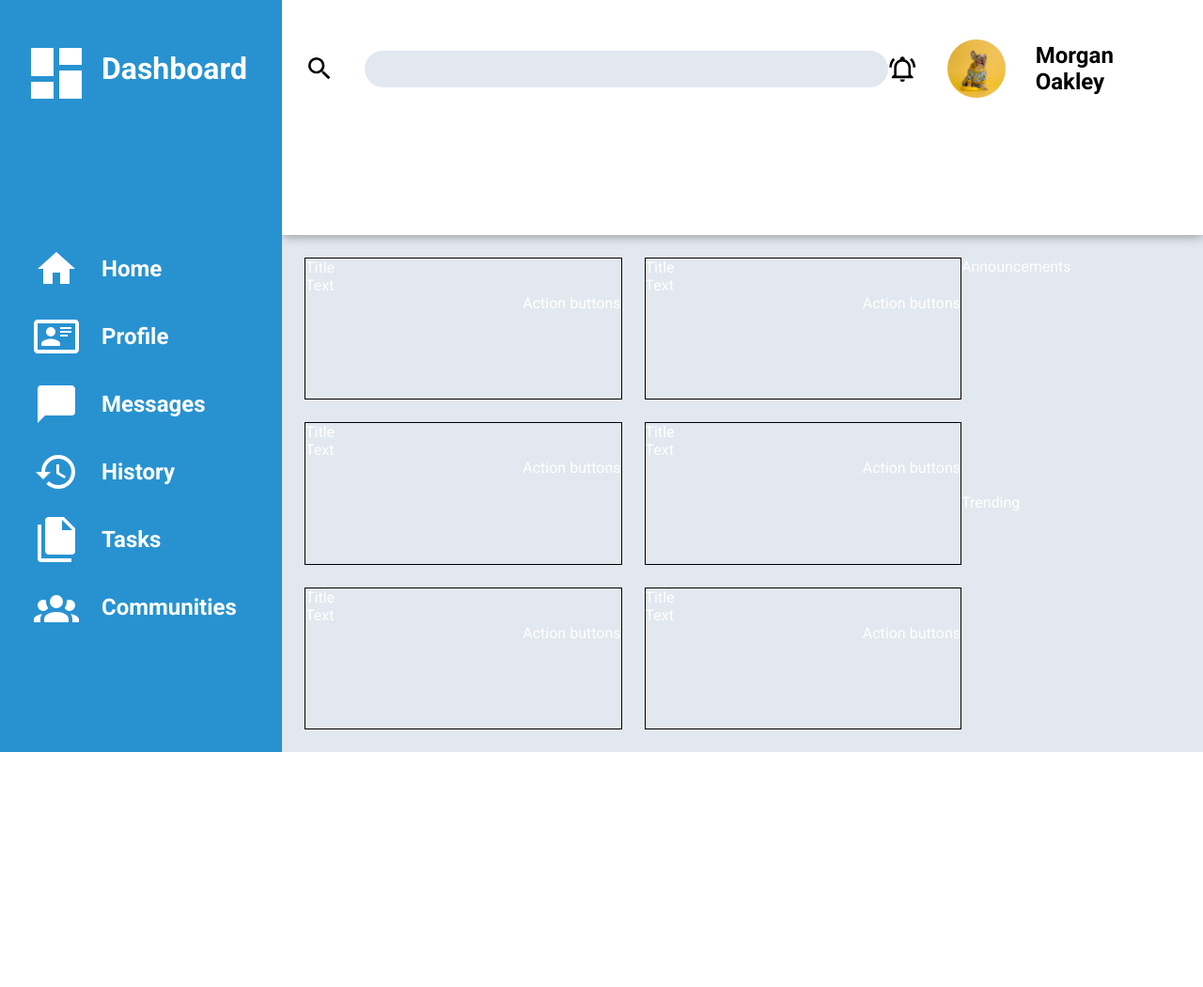
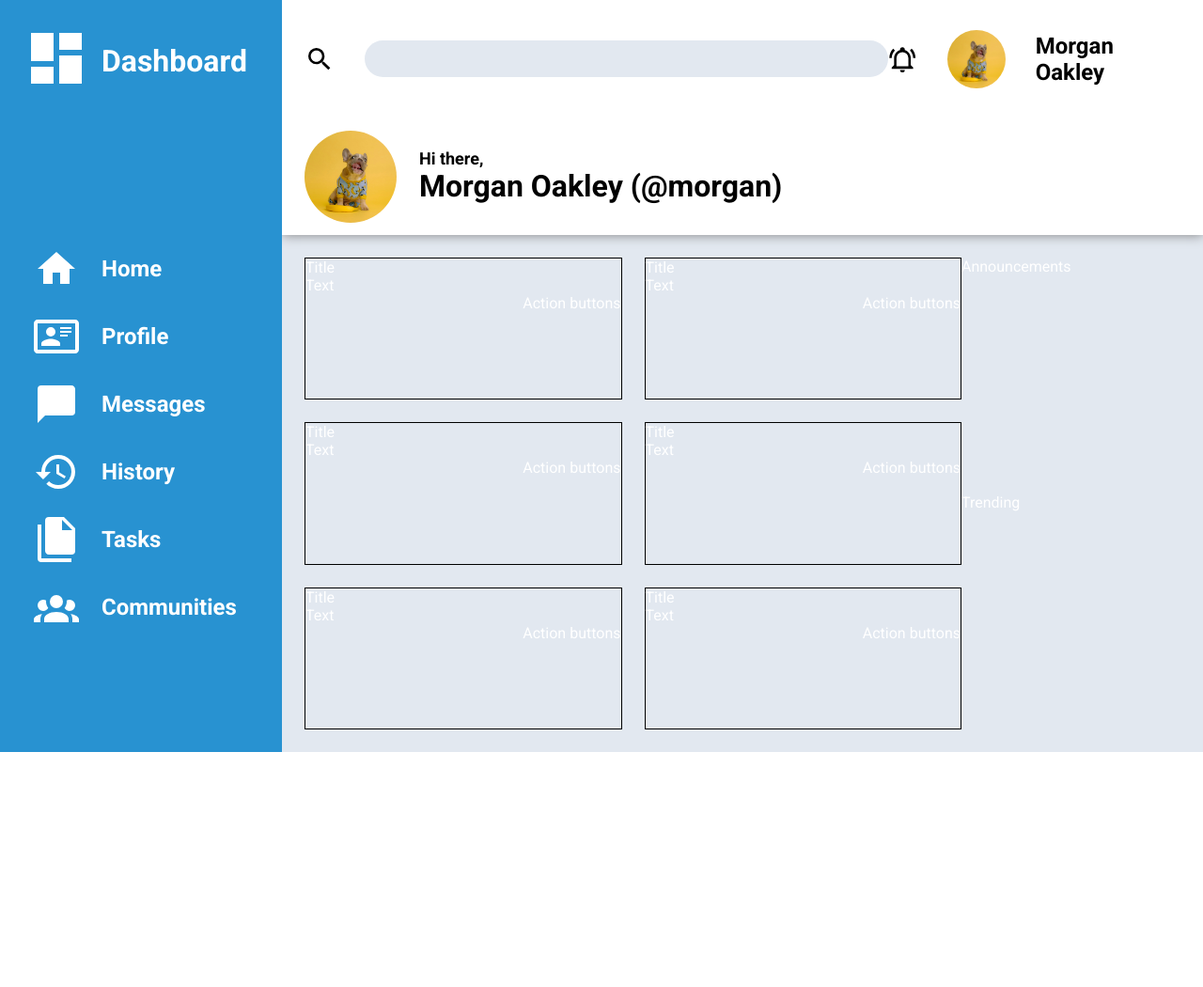
Before and after one commit to sateda/TOP-dashboard, a plain HTML site: page index.html in a window 1280 px wide. Shown: the whole page at 94% size. Drawn offline with Linux system fonts and the light colour scheme.

Commit message:
fixed logo position added welcome message

```diff
--- a/index.html
+++ b/index.html
@@ -18,7 +18,12 @@
                 <img class="avatar" src="./assets/karsten-winegeart-6V6JC0zvpgc-unsplash.jpg" alt="avatar">
                 <p id="notification-text">Morgan Oakley</p>
             </div>
-            <div class="welcome-message">Welcome</div>
+            <div class="welcome-message">
+                <img class="avatar" id="big-avatar" src="./assets/karsten-winegeart-6V6JC0zvpgc-unsplash.jpg">
+                <div>
+                    <p>Hi there,</p><p class="welcome-message" id="big-text">Morgan Oakley (@morgan)</p>
+                </div>
+            </div>
             <div class="header-buttons">
                 NEW - UPLOAD - SHARE
             </div>
--- a/style.css
+++ b/style.css
@@ -21,7 +21,7 @@ body {
 .header {
     display: grid;
     grid-template-columns: 2fr 1fr;
-    grid-template-rows: repeat(1fr, 2);
+    grid-template-rows: repeat(2, 1fr);
     align-items: center;
     padding: 0px 24px;
     grid-column: 2;
@@ -69,6 +69,25 @@ body {
     object-fit: cover;
 }
 
+#big-avatar {
+    width: 98px;
+    height: 98px;
+    padding: 0px;
+}
+
+.welcome-message {
+    display: flex;
+    align-items: center;
+    gap: 24px;
+    font-size: 18px;
+    font-weight: bold;
+    color: #000000;
+}
+
+#big-text {
+    font-size: 32px;
+}
+
 .header-buttons {
     justify-self: right;
 }
@@ -84,7 +103,7 @@ body {
 
 .logo {
     display: flex;
-    padding-top: 42px;
+    padding-top: 0px;
     font-size: 32px;
     font-weight: bold;
 }
@@ -98,11 +117,12 @@ body {
 #logo {
     height: 72px;
     width: 72px;
+    padding-top: 26px;
 }
 
 #logo-text {
-    padding-top: 12px;
     padding-left: 12px;
+    padding-top: 46px;
     font-size: 32px;
 }
 
```
